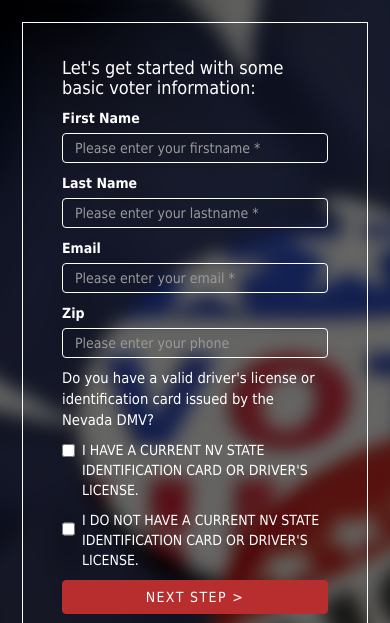
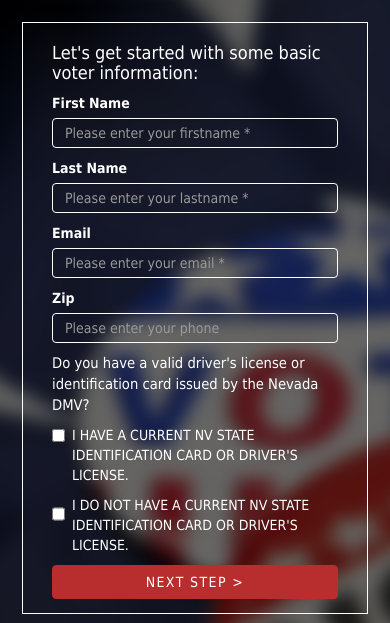
Before and after one commit to ChristopherAllen777/hm-gravity-form, a website: page index.html in a window 390 px wide. Shown: the top 623 px of the page. Drawn offline with nearby package versions, Linux system fonts and the light colour scheme.

Commit message:
media queries for mobile

```diff
--- a/assets/css/style.css
+++ b/assets/css/style.css
@@ -49,16 +49,19 @@ label {
 div.col-sm-5 {
     padding-left: 70px;
 }
-#form {
-    border:1px solid white;
-}
 #form{
     padding: 15px 39px;
     margin: 15px;
     margin-left: 15px;
-    border: 2px border-style white;
-
+    border:1px solid white;
  }
+ @media (max-width: 700px) {
+    #form {
+    padding: 0px 29px;
+    margin: 15px;
+    margin-left: 15px;
+    }
+}
 .form-control {
     background-color: rgba(0,0,0,0) !important;
     border-color: white;
```
